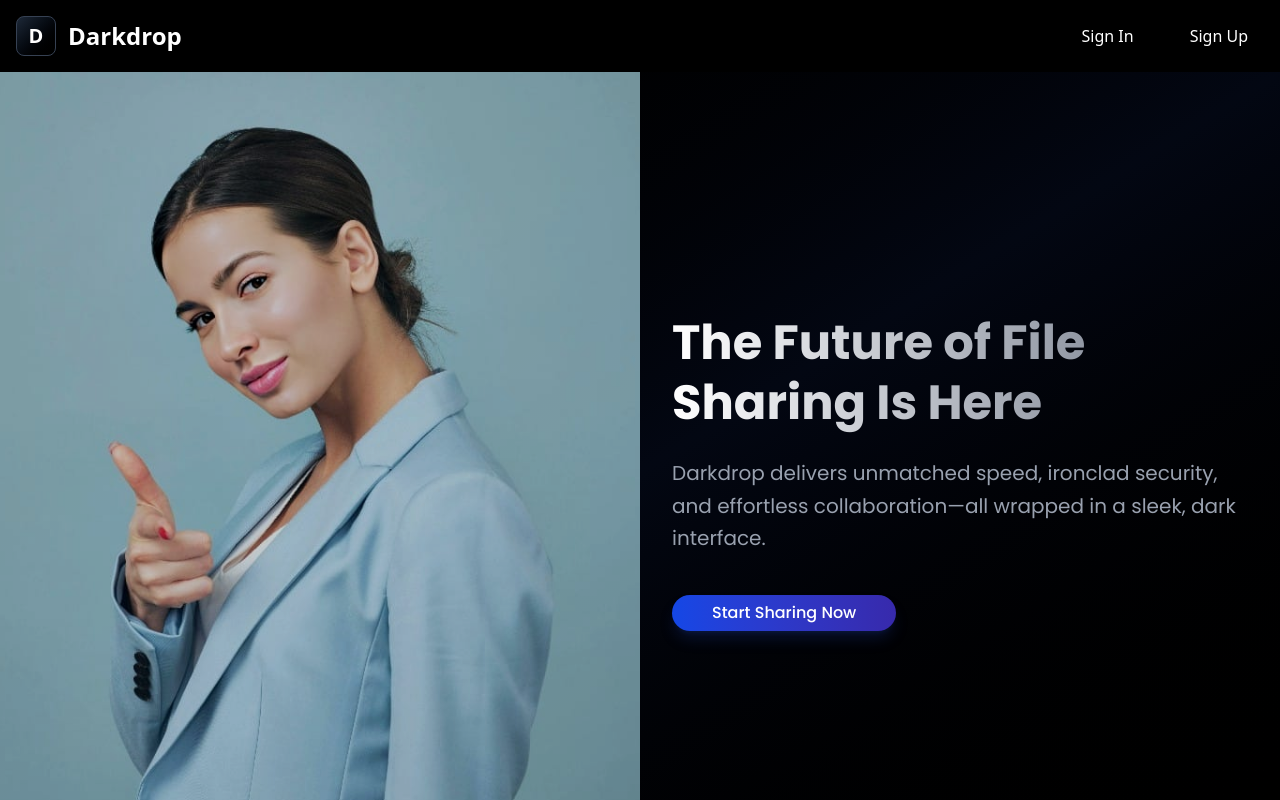
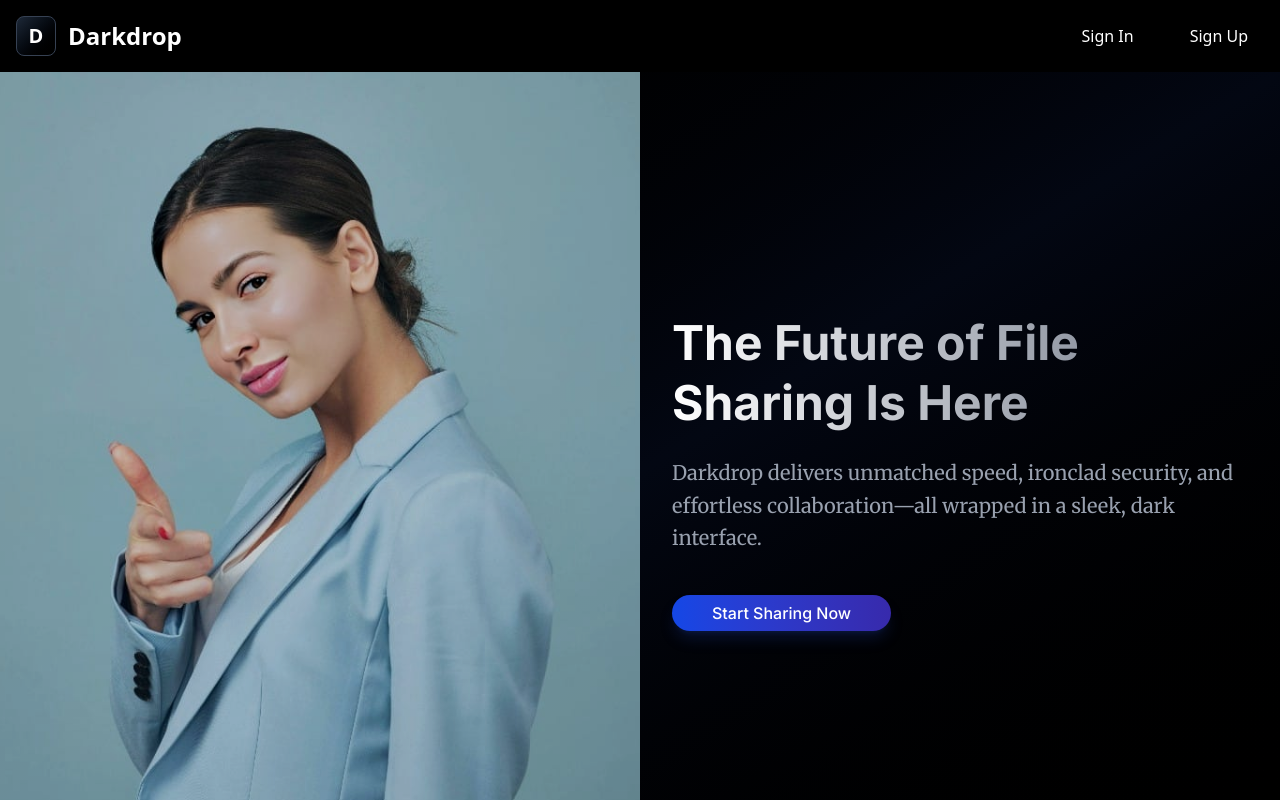
Before and after one commit to SUBHAM-6291/Dark-Drop, a Next.js app: page / in a window 1280 px wide. Shown: the top 800 px of the page. Built offline with nearby package versions, Linux system fonts and the light colour scheme.

Commit message:
Updated Hero componens

```diff
--- a/app/_components/Hero.tsx
+++ b/app/_components/Hero.tsx
@@ -4,11 +4,19 @@ import React from 'react';
 import Image from 'next/image';
 import { Button } from '@/components/ui/button';
 import { cn } from '@/lib/utils';
+import { Inter, Merriweather } from 'next/font/google';
 
-// Import Poppins font
-import '@fontsource/poppins/700.css'; // For font-extrabold (h1)
-import '@fontsource/poppins/400.css'; // For regular text (p)
-import '@fontsource/poppins/500.css'; // For font-medium (button)
+const inter = Inter({
+  subsets: ['latin'],
+  weight: ['700', '500'],
+  display: 'swap',
+});
+
+const merriweather = Merriweather({
+  subsets: ['latin'],
+  weight: '400',
+  display: 'swap',
+});
 
 const Hero = () => {
   return (
@@ -38,7 +46,8 @@ const Hero = () => {
         <div className="w-full md:w-1/2 text-center md:text-left px-8 py-12 z-10">
           <h1
             className={cn(
-              'font-poppins text-4xl md:text-5xl font-extrabold mb-6 leading-tight bg-gradient-to-r from-white to-gray-500 bg-clip-text text-transparent'
+              inter.className,
+              'text-4xl md:text-5xl font-extrabold mb-6 leading-tight bg-gradient-to-r from-white to-gray-500 bg-clip-text text-transparent'
             )}
           >
             The Future of File Sharing Is Here
@@ -46,7 +55,8 @@ const Hero = () => {
 
           <p
             className={cn(
-              'font-poppins text-lg md:text-xl text-gray-400 mb-10 leading-relaxed'
+              merriweather.className,
+              'text-lg md:text-xl text-gray-400 mb-10 leading-relaxed'
             )}
           >
             Darkdrop delivers unmatched speed, ironclad security, and effortless collaboration—all wrapped in a sleek, dark interface.
@@ -55,7 +65,8 @@ const Hero = () => {
           <Button
             type="button"
             className={cn(
-              'font-poppins bg-gradient-to-r from-blue-700 to-indigo-800 text-white px-10 py-4',
+              inter.className,
+              'bg-gradient-to-r from-blue-700 to-indigo-800 text-white px-10 py-4',
               'hover:from-blue-800 hover:to-indigo-900 transition-all duration-300',
               'text-base font-medium rounded-full shadow-lg shadow-blue-900/30'
             )}
--- a/app/globals.css
+++ b/app/globals.css
@@ -118,32 +118,3 @@
     @apply bg-background text-foreground;
   }
 }
-
-/* app/globals.css */
-@font-face {
-  font-family: 'Poppins';
-  src: url('@fontsource/poppins/files/poppins-latin-400-normal.woff2') format('woff2'),
-       url('@fontsource/poppins/files/poppins-latin-400-normal.woff') format('woff');
-  font-weight: 400;
-  font-display: swap;
-}
-
-@font-face {
-  font-family: 'Poppins';
-  src: url('@fontsource/poppins/files/poppins-latin-500-normal.woff2') format('woff2'),
-       url('@fontsource/poppins/files/poppins-latin-500-normal.woff') format('woff');
-  font-weight: 500;
-  font-display: swap;
-}
-
-@font-face {
-  font-family: 'Poppins';
-  src: url('@fontsource/poppins/files/poppins-latin-700-normal.woff2') format('woff2'),
-       url('@fontsource/poppins/files/poppins-latin-700-normal.woff') format('woff');
-  font-weight: 700;
-  font-display: swap;
-}
-
-.font-poppins {
-  font-family: 'Poppins', sans-serif;
-}
```
